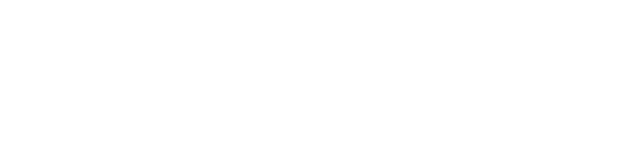
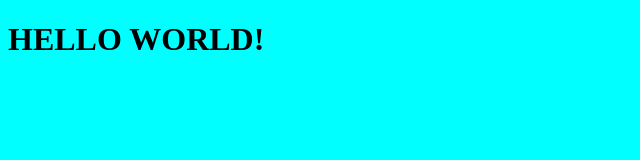
Before and after one commit to maestro1103/Test, a plain HTML site: page Index.html in a window 1280 px wide. Shown: the whole page, without its empty margins (0-640 px from the left). Drawn offline with Linux system fonts and the light colour scheme.

Commit message:
Add js and css

```diff
--- a/Index.html
+++ b/Index.html
@@ -4,9 +4,11 @@
     <meta charset="UTF-8">
     <meta name="viewport" content="width=device-width, initial-scale=1.0">
     <meta http-equiv="X-UA-Compatible" content="ie=edge">
+    <link rel="stylesheet" href="Style.css">
     <title>Document</title>
 </head>
 <body>
-
+    <h1>HELLO WORLD!</h1>
+    <script src="script.js"></script>
 </body>
 </html>
--- /dev/null
+++ b/Style.css
@@ -0,0 +1,3 @@
+body{
+    background-color: cyan;
+}
--- /dev/null
+++ b/script.js
@@ -0,0 +1 @@
+alert( 'Hello World!' );
```
